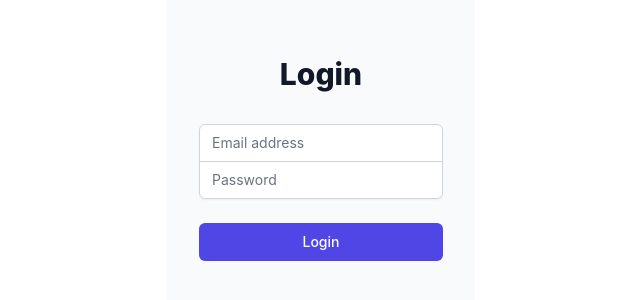
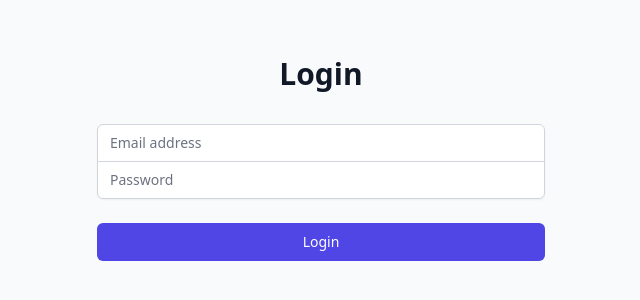
Before and after one commit to paulo1403/book-management-portal, a React (Vite) app: page /login in a window 1280 px wide. Shown: the part 286-586 px from the top of the page, without its empty margins (319-959 px from the left). Built offline with nearby package versions, Linux system fonts and the light colour scheme.

Commit message:
Refactor CSS: Remove unused LoginPage styles and ensure Tailwind utilities are included

```diff
--- a/src/index.css
+++ b/src/index.css
@@ -1,72 +1,3 @@
 @tailwind base;
 @tailwind components;
 @tailwind utilities;
-
-:root {
-  font-family: Inter, system-ui, Avenir, Helvetica, Arial, sans-serif;
-  line-height: 1.5;
-  font-weight: 400;
-
-  color-scheme: light dark;
-  color: rgba(255, 255, 255, 0.87);
-  background-color: #242424;
-
-  font-synthesis: none;
-  text-rendering: optimizeLegibility;
-  -webkit-font-smoothing: antialiased;
-  -moz-osx-font-smoothing: grayscale;
-}
-
-a {
-  font-weight: 500;
-  color: #646cff;
-  text-decoration: inherit;
-}
-a:hover {
-  color: #535bf2;
-}
-
-body {
-  margin: 0;
-  display: flex;
-  place-items: center;
-  min-width: 320px;
-  min-height: 100vh;
-}
-
-h1 {
-  font-size: 3.2em;
-  line-height: 1.1;
-}
-
-button {
-  border-radius: 8px;
-  border: 1px solid transparent;
-  padding: 0.6em 1.2em;
-  font-size: 1em;
-  font-weight: 500;
-  font-family: inherit;
-  background-color: #1a1a1a;
-  cursor: pointer;
-  transition: border-color 0.25s;
-}
-button:hover {
-  border-color: #646cff;
-}
-button:focus,
-button:focus-visible {
-  outline: 4px auto -webkit-focus-ring-color;
-}
-
-@media (prefers-color-scheme: light) {
-  :root {
-    color: #213547;
-    background-color: #ffffff;
-  }
-  a:hover {
-    color: #747bff;
-  }
-  button {
-    background-color: #f9f9f9;
-  }
-}
--- a/src/pages/LoginPage.css
+++ /dev/null
@@ -1,58 +0,0 @@
-.login-container {
-  display: flex;
-  flex-direction: column;
-  align-items: center;
-  justify-content: center;
-  height: 100vh;
-  background-color: #f0f2f5;
-}
-
-h2 {
-  margin-bottom: 20px;
-  color: #333;
-}
-
-.login-form {
-  background: #fff;
-  padding: 20px;
-  border-radius: 8px;
-  box-shadow: 0 2px 4px rgba(0, 0, 0, 0.1);
-  width: 300px;
-}
-
-.form-group {
-  margin-bottom: 15px;
-}
-
-label {
-  display: block;
-  margin-bottom: 5px;
-  color: #555;
-}
-
-input {
-  width: 100%;
-  padding: 8px;
-  border: 1px solid #ccc;
-  border-radius: 4px;
-}
-
-.error {
-  color: red;
-  font-size: 12px;
-  margin-top: 5px;
-}
-
-.login-button {
-  width: 100%;
-  padding: 10px;
-  background-color: #007bff;
-  color: #fff;
-  border: none;
-  border-radius: 4px;
-  cursor: pointer;
-}
-
-.login-button:hover {
-  background-color: #0056b3;
-}
```
